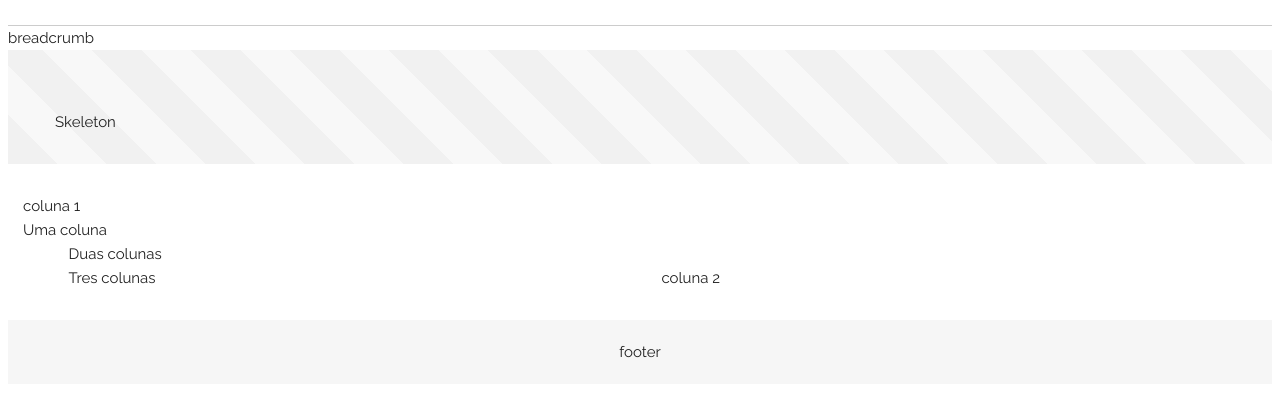
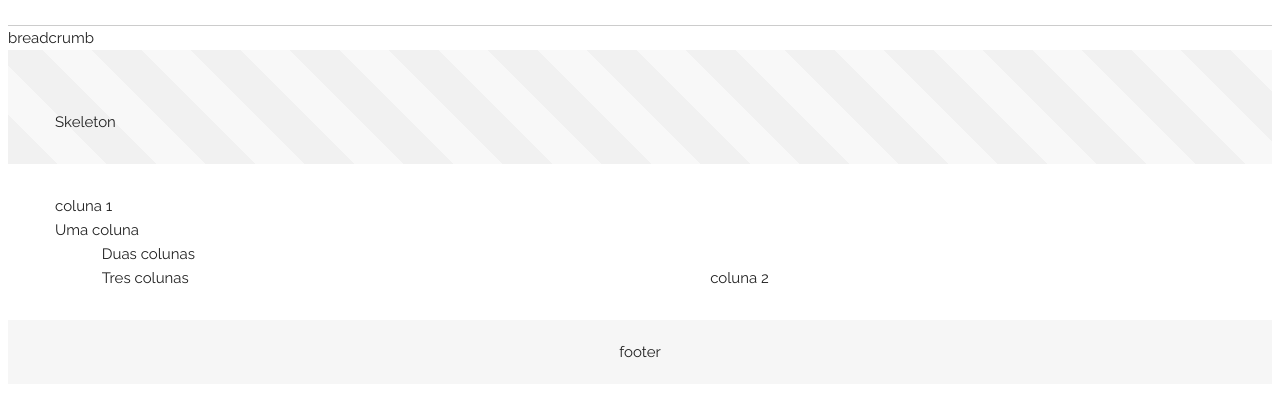
Before and after one commit to agnogueira/p5theme, a plain HTML site: page index.html in a window 1280 px wide. Shown: the part 68-464 px from the top of the page. Drawn offline with Linux system fonts and the light colour scheme.

Commit message:
Fix main columns position

```diff
--- a/css/custom.css
+++ b/css/custom.css
@@ -34,9 +34,7 @@ input[type="email"], input[type="number"], input[type="text"], input[type="searc
     background-image: repeating-linear-gradient(45deg, transparent, transparent 35px, rgba(255,255,255,.5) 35px, rgba(255,255,255,.5) 70px);
 }
 .columns-container {
-    margin: 30px 0;
-    padding: 0 15px;
-}
+    margin: 30px auto;}
 #main-footer {
     background: #f6f6f6;
     padding: 20px 0;
```
